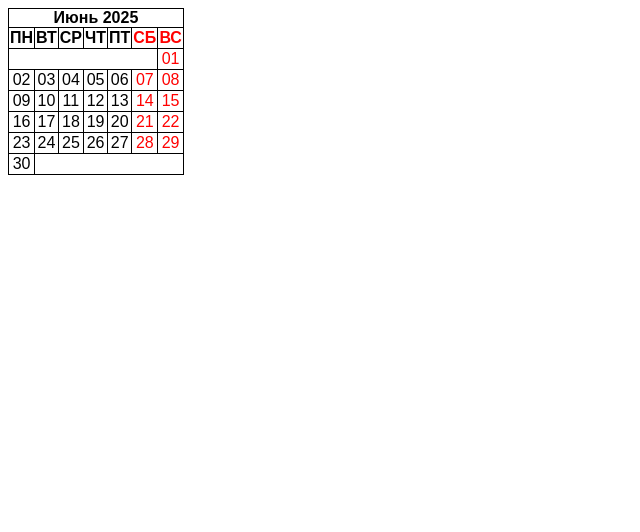
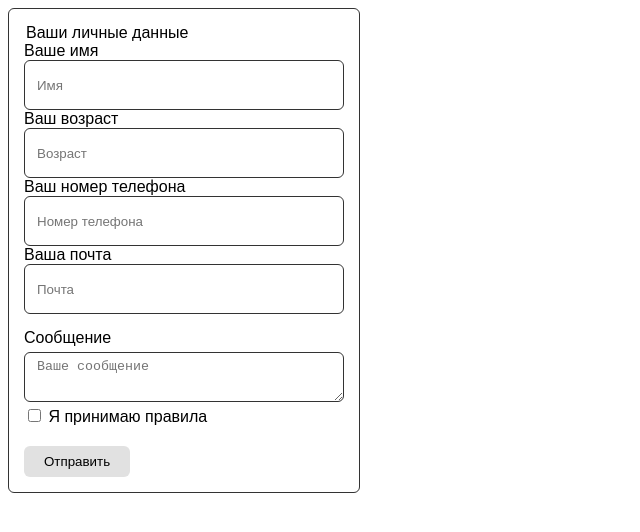
Before and after one commit to Gregory1481/homework, a plain HTML site: page index.html in a window 1280 px wide. Shown: the whole page, without its empty margins (0-640 px from the left). Drawn offline with Linux system fonts and the light colour scheme; files that its build step writes are made by us from their sources.

Commit message:
Выполнил с помощью иишки

```diff
--- a/index.html
+++ b/index.html
@@ -3,73 +3,65 @@
   <head>
     <meta charset="UTF-8" />
     <meta name="viewport" content="width=device-width, initial-scale=1.0" />
-    <title>ДЗ</title>
-    <link rel="stylesheet" href="./31/style.css" />
+    <title>Практика по формам</title>
+    <link rel="stylesheet" href="./css/styles.css" />
   </head>
   <body>
-    <table>
-      <caption>
-        Июнь 2025
-      </caption>
-      <thead>
-        <tr>
-          <th>ПН</th>
-          <th>ВТ</th>
-          <th>СР</th>
-          <th>ЧТ</th>
-          <th>ПТ</th>
-          <th class="red">СБ</th>
-          <th class="red">ВС</th>
-        </tr>
-      </thead>
-      <tbody>
-        <tr>
-          <td colspan="6"></td>
-          <td class="red">01</td>
-        </tr>
-        <tr>
-          <td>02</td>
-          <td>03</td>
-          <td>04</td>
-          <td>05</td>
-          <td>06</td>
-          <td class="red">07</td>
-          <td class="red">08</td>
-        </tr>
-        <tr>
-          <td>09</td>
-          <td>10</td>
-          <td>11</td>
-          <td>12</td>
-          <td>13</td>
-          <td class="red">14</td>
-          <td class="red">15</td>
-        </tr>
-        <tr>
-          <td>16</td>
-          <td>17</td>
-          <td>18</td>
-          <td>19</td>
-          <td>20</td>
-          <td class="red">21</td>
-          <td class="red">22</td>
-        </tr>
-        <tr>
-          <td>23</td>
-          <td>24</td>
-          <td>25</td>
-          <td>26</td>
-          <td>27</td>
-          <td class="red">28</td>
-          <td class="red">29</td>
-        </tr>
-      </tbody>
-      <tfoot>
-        <tr>
-          <td>30</td>
-          <td colspan="6"></td>
-        </tr>
-      </tfoot>
-    </table>
+    <form class="form">
+      <fieldset class="form-group">
+        <legend сlass="form-group-title">Ваши личные данные</legend>
+        <label for="name" class="lable">Ваше имя</label>
+        <input
+          id="name"
+          class="input"
+          type="text"
+          placeholder="Имя"
+          name="name"
+          required
+        />
+        <label for="age" class="lable">Ваш возраст</label>
+        <input
+          id="age"
+          class="input"
+          type="number"
+          placeholder="Возраст"
+          name="age"
+          required
+        />
+        <label for="phone" class="lable">Ваш номер телефона</label>
+        <input
+          id="phone"
+          class="input"
+          type="tel"
+          placeholder="Номер телефона"
+          name="phone"
+          required
+        />
+        <label for="email" class="lable">Ваша почта</label>
+        <input
+          id="email"
+          class="input"
+          type="email"
+          placeholder="Почта"
+          name="email"
+          required
+        />
+      </fieldset>
+      <fieldset class="form-group">
+        <label class="label" for="message">Сообщение</label>
+        <textarea
+          id="message"
+          class="textarea"
+          placeholder="Ваше сообщение"
+          name="message"
+          required
+        ></textarea>
+        <label class="label">
+          <input class="checkbox" type="checkbox" name="checkbox" required />
+          Я принимаю правила
+        </label>
+      </fieldset>
+      <button class="button">Отправить</button>
+    </form>
   </body>
 </html>
--- /dev/null
+++ b/styles.css
@@ -0,0 +1,74 @@
+body {
+  font-family: sans-serif;
+}
+
+.form {
+  border: 1px solid #333;
+  border-radius: 6px;
+  max-width: 320px;
+  padding: 15px;
+}
+
+.form-group {
+  border: none;
+  padding: 0;
+  margin: 0 0 15px 0;
+  min-width: 0;
+}
+
+.form-group-title {
+  display: block;
+  font-weight: 700;
+  padding: 0;
+  margin-bottom: 5px;
+  font-size: 16px;
+}
+
+.label {
+  display: block;
+  margin-bottom: 5px;
+}
+
+.input,
+.textarea {
+  max-height: 150px;
+  min-height: 50px;
+  resize: vertical;
+}
+
+.input,
+.textarea {
+  box-sizing: border-box;
+  width: 100%;
+  border: 1px solid #333;
+  border-radius: 6px;
+  padding: 6px 12px;
+  outline: none;
+}
+
+.textarea {
+  max-height: 150px;
+  min-height: 50px;
+  resize: vertical;
+}
+
+.checkbox-label {
+  display: flex;
+  align-items: center;
+  gap: 8px;
+  margin-bottom: 15px;
+  cursor: pointer;
+}
+
+.checkbox-text {
+  font-size: 16px;
+}
+
+.button {
+  border: none;
+  border-radius: 6px;
+  padding: 8px 20px;
+  cursor: pointer;
+  background-color: #e1e1e1;
+  transition: background 0.2s;
+}
```
